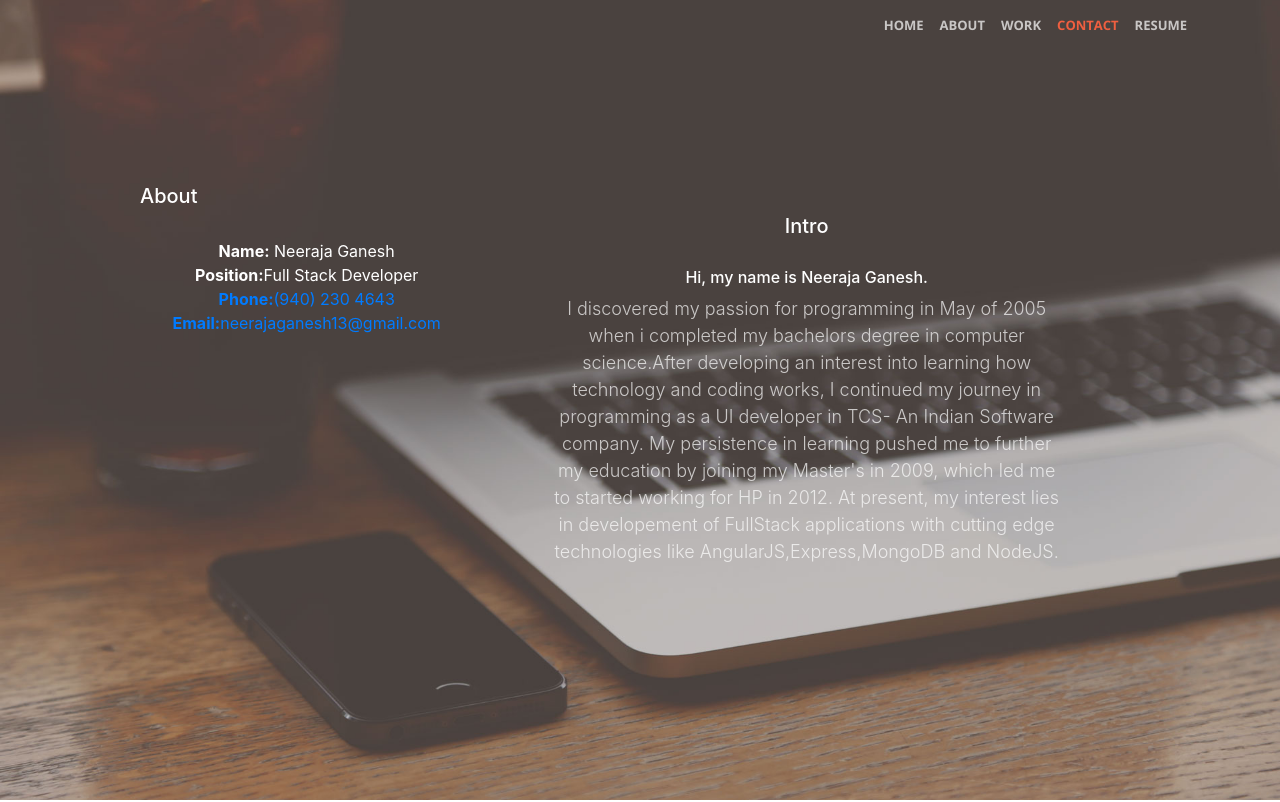
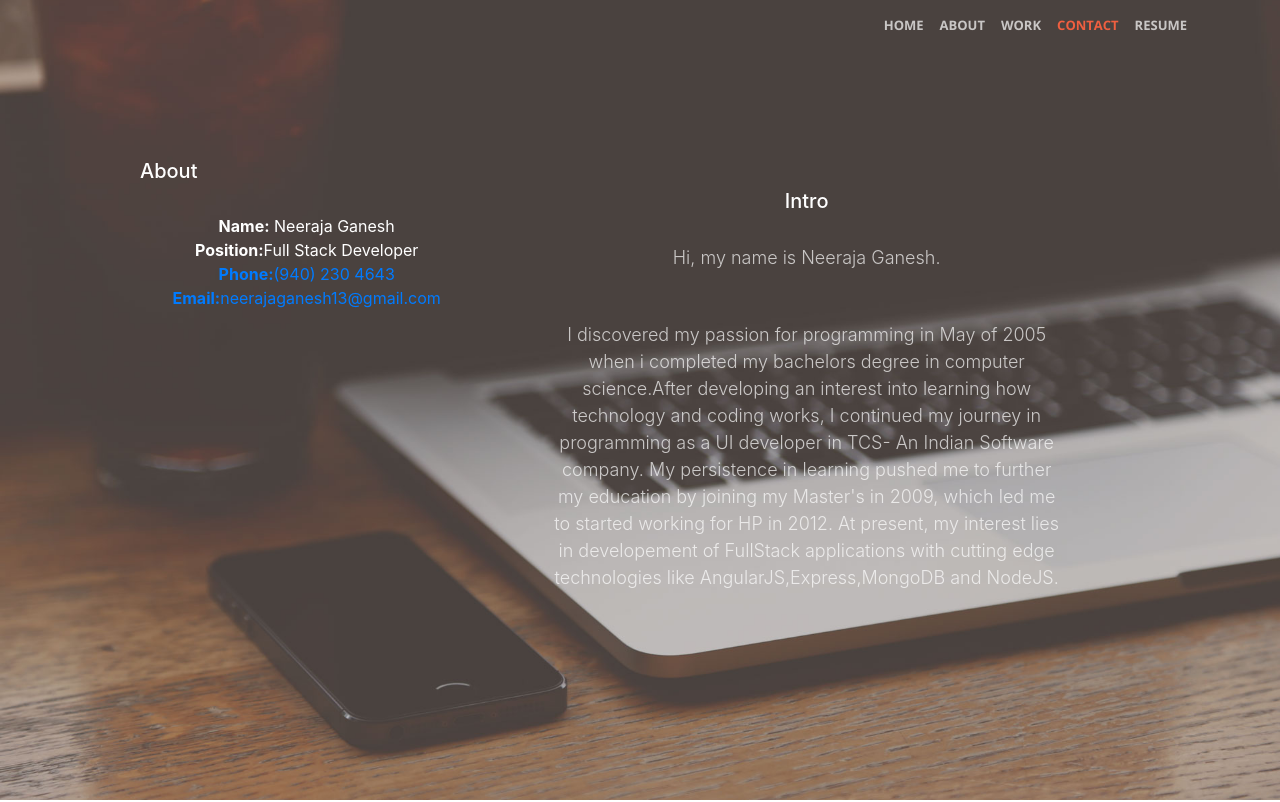
Before and after one commit to neeraja83/portfolio, a website with bundled scripts: page index.html in a window 1280 px wide. Shown: the top 802 px of the page. Built offline with nearby package versions, Linux system fonts and the light colour scheme; files whose address does not match are found by name; a web font is replaced by a local one.

Commit message:
update index.html

```diff
--- a/index.html
+++ b/index.html
@@ -99,7 +99,7 @@
                     <!-- column -->
                     <div class="col-sm-8 mt30-xs intro">
                         <h5>Intro</h5><br>
-                        <h6>Hi, my name is Neeraja Ganesh.</h6>
+                        <p>Hi, my name is Neeraja Ganesh.</p>
                         <p>I discovered my passion for programming in May of 2005 when i completed my bachelors degree in computer science.After developing an interest into learning
 how technology and coding works, I continued my journey in programming as a UI developer in TCS- An Indian Software company.
 My persistence in learning pushed me to further my education by joining my Master's in 2009, which led me to started working for HP in 2012.
```
